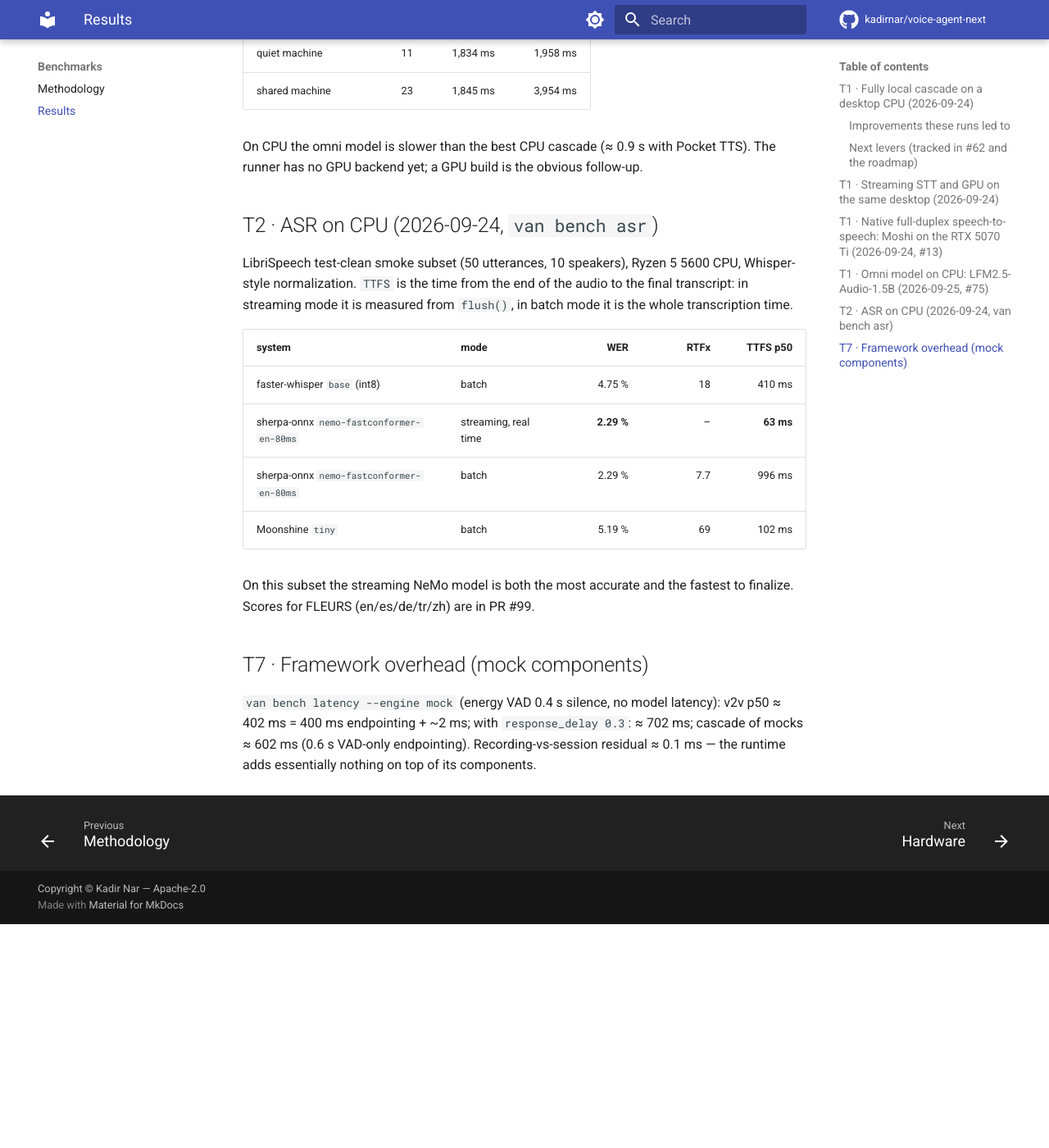
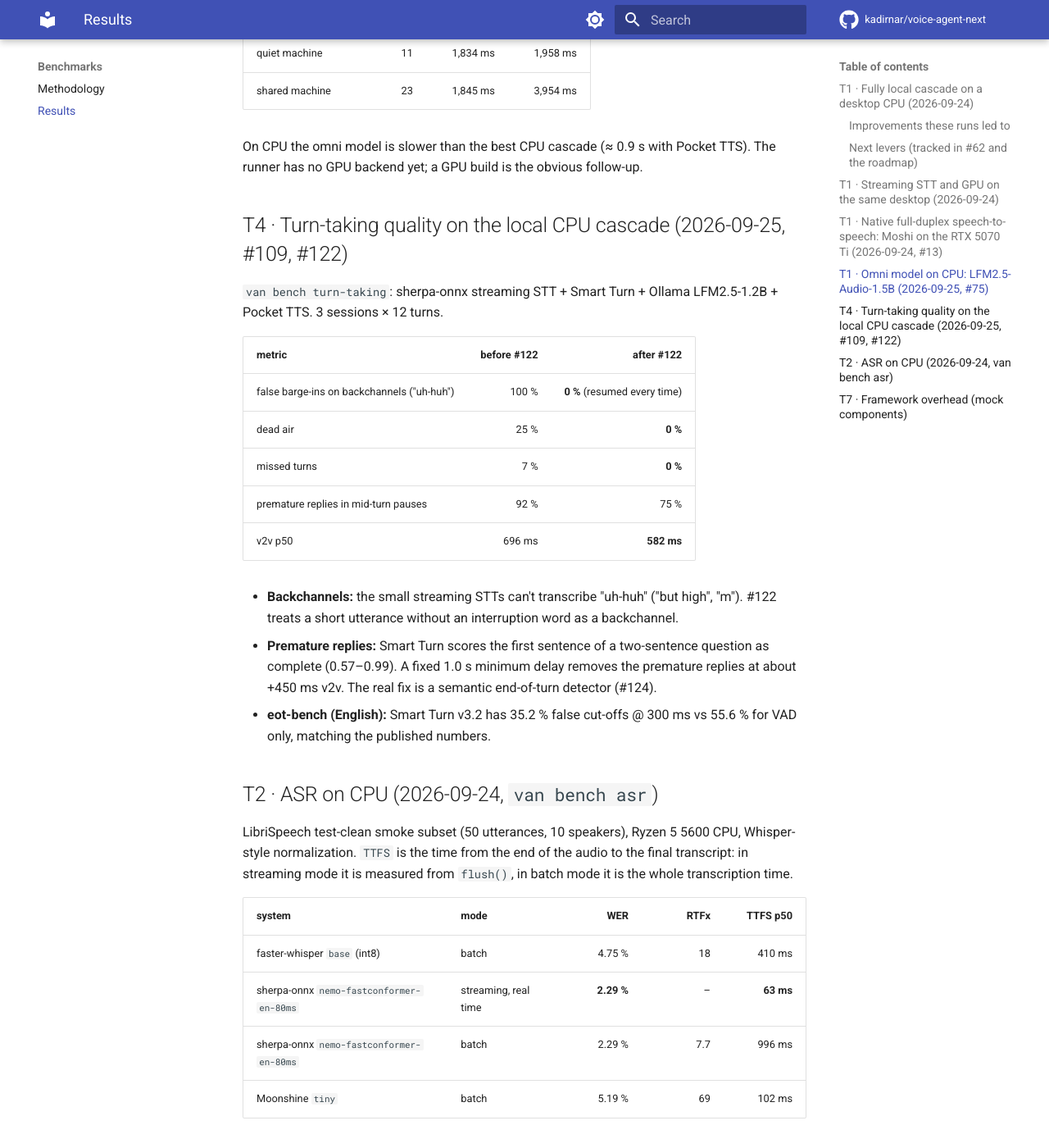
Before and after one commit to kadirnar/voice-agent-next, an MkDocs documentation site: the page built from docs/benchmarks/results.md, in a window 1280 px wide and 1400 px high, scrolled down 4111 px. Shown: the whole window at 82% size. Built offline with MkDocs 1.6.1 and Material for MkDocs 9.7.7, drawn with Linux system fonts in a browser that asks for light colours; comment, search, counter and statistics services are not loaded; before the commit the page ends 5238 px from its top, so only the background shows below that.

Commit message:
docs(bench): T4 turn-taking results before/after #122
Co-Authored-By: Claude Opus 5.5 (1M context) <noreply@anthropic.com>

```diff
--- a/docs/benchmarks/results.md
+++ b/docs/benchmarks/results.md
@@ -106,6 +106,22 @@ Audio-streaming TTS removes the clause-rendering wait. It is the largest single
 
 On CPU the omni model is slower than the best CPU cascade (≈ 0.9 s with Pocket TTS). The runner has no GPU backend yet; a GPU build is the obvious follow-up.
 
+## T4 · Turn-taking quality on the local CPU cascade (2026-09-25, #109, #122)
+
+`van bench turn-taking`: sherpa-onnx streaming STT + Smart Turn + Ollama LFM2.5-1.2B + Pocket TTS. 3 sessions × 12 turns.
+
+| metric | before #122 | after #122 |
+|---|---:|---:|
+| false barge-ins on backchannels ("uh-huh") | 100 % | **0 %** (resumed every time) |
+| dead air | 25 % | **0 %** |
+| missed turns | 7 % | **0 %** |
+| premature replies in mid-turn pauses | 92 % | 75 % |
+| v2v p50 | 696 ms | **582 ms** |
+
+- **Backchannels:** the small streaming STTs can't transcribe "uh-huh" ("but high", "m"). #122 treats a short utterance without an interruption word as a backchannel.
+- **Premature replies:** Smart Turn scores the first sentence of a two-sentence question as complete (0.57–0.99). A fixed 1.0 s minimum delay removes the premature replies at about +450 ms v2v. The real fix is a semantic end-of-turn detector (#124).
+- **eot-bench (English):** Smart Turn v3.2 has 35.2 % false cut-offs @ 300 ms vs 55.6 % for VAD only, matching the published numbers.
+
 ## T2 · ASR on CPU (2026-09-24, `van bench asr`)
 
 LibriSpeech test-clean smoke subset (50 utterances, 10 speakers), Ryzen 5 5600 CPU, Whisper-style normalization. `TTFS` is the time from the end of the audio to the final transcript: in streaming mode it is measured from `flush()`, in batch mode it is the whole transcription time.
```
